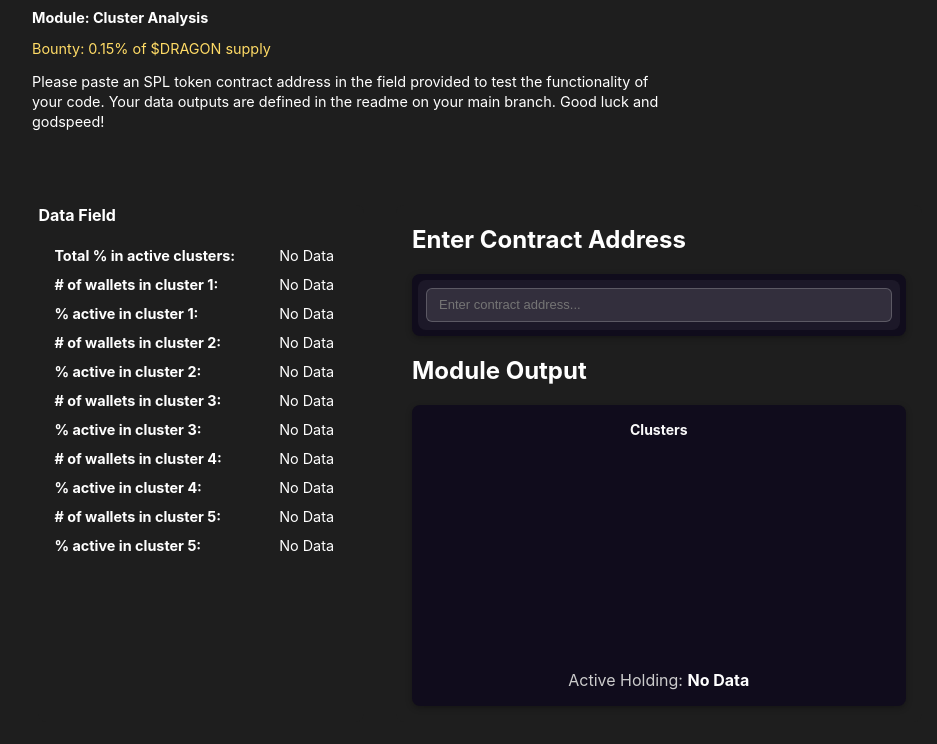
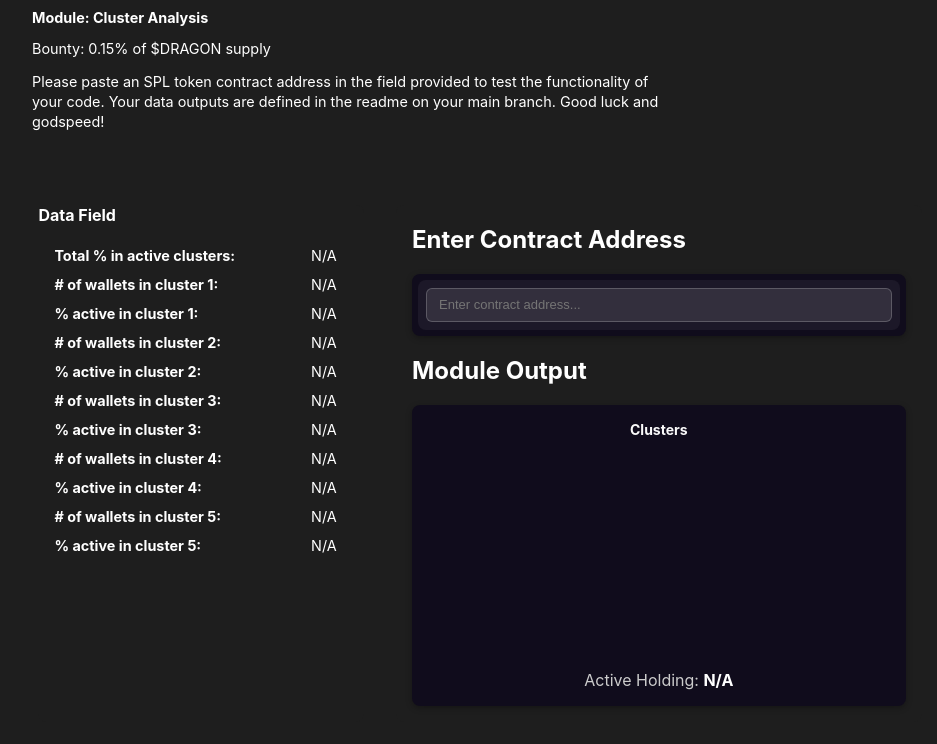
Before and after one commit to alpha-dragon-org/dragon-module4-clusterAnalysis, a plain HTML site: page frontend/public/index.html in a window 1280 px wide. Shown: the part 138-882 px from the top of the page, without its empty margins (160-1097 px from the left). Drawn offline with Linux system fonts and the light colour scheme; no server answers.

Commit message:
open for review

```diff
--- a/frontend/public/index.html
+++ b/frontend/public/index.html
@@ -57,7 +57,7 @@
       }
       .bounty-text {
         font-size: 0.9rem;
-        color: #ffdb66;
+        color: #ffffff;
       }
       .instructions {
         max-width: 650px;
@@ -401,49 +401,49 @@
             <!-- Example cluster fields. IDs will be updated via JS. -->
             <tr>
               <td><strong>Total % in active clusters:</strong></td>
-              <td><span id="activeClusterPercent">No Data</span></td>
+              <td><span id="activeClusterPercent">N/A</span></td>
             </tr>
             <tr>
               <td><strong># of wallets in cluster 1:</strong></td>
-              <td><span id="cluster1Wallets">No Data</span></td>
+              <td><span id="cluster1Wallets">N/A</span></td>
             </tr>
             <tr>
               <td><strong>% active in cluster 1:</strong></td>
-              <td><span id="cluster1Percent">No Data</span></td>
+              <td><span id="cluster1Percent">N/A</span></td>
             </tr>
             <tr>
               <td><strong># of wallets in cluster 2:</strong></td>
-              <td><span id="cluster2Wallets">No Data</span></td>
+              <td><span id="cluster2Wallets">N/A</span></td>
             </tr>
             <tr>
               <td><strong>% active in cluster 2:</strong></td>
-              <td><span id="cluster2Percent">No Data</span></td>
+              <td><span id="cluster2Percent">N/A</span></td>
             </tr>
             <tr>
               <td><strong># of wallets in cluster 3:</strong></td>
-              <td><span id="cluster3Wallets">No Data</span></td>
+              <td><span id="cluster3Wallets">N/A</span></td>
             </tr>
             <tr>
               <td><strong>% active in cluster 3:</strong></td>
-              <td><span id="cluster3Percent">No Data</span></td>
+              <td><span id="cluster3Percent">N/A</span></td>
             </tr>
 
             <tr>
               <td><strong># of wallets in cluster 4:</strong></td>
-              <td><span id="cluster4Wallets">No Data</span></td>
+              <td><span id="cluster4Wallets">N/A</span></td>
             </tr>
             <tr>
               <td><strong>% active in cluster 4:</strong></td>
-              <td><span id="cluster4Percent">No Data</span></td>
+              <td><span id="cluster4Percent">N/A</span></td>
             </tr>
 
             <tr>
               <td><strong># of wallets in cluster 5:</strong></td>
-              <td><span id="cluster5Wallets">No Data</span></td>
+              <td><span id="cluster5Wallets">N/A</span></td>
             </tr>
             <tr>
               <td><strong>% active in cluster 5:</strong></td>
-              <td><span id="cluster5Percent">No Data</span></td>
+              <td><span id="cluster5Percent">N/A</span></td>
             </tr>
           </tbody>
         </table>
@@ -473,7 +473,7 @@
             <canvas id="clusterChart"></canvas>
           </div>
           <div class="chart-stat">
-            Active Holding: <strong id="activeHoldingStat">No Data</strong>
+            Active Holding: <strong id="activeHoldingStat">N/A</strong>
           </div>
         </div>
       </div>
--- a/frontend/public/js/charts.js
+++ b/frontend/public/js/charts.js
@@ -105,7 +105,7 @@ document.addEventListener('DOMContentLoaded', function () {
     const tokenData = data.find((item) => item.walletList);
     if (!tokenData || !Array.isArray(tokenData.walletList)) {
       console.error('[Clusters] Invalid or missing walletList.');
-      if (chartStatElement) chartStatElement.textContent = 'No Data';
+      if (chartStatElement) chartStatElement.textContent = 'Loading...';
       return;
     }
 
@@ -139,7 +139,7 @@ document.addEventListener('DOMContentLoaded', function () {
       if (totalExcludingMax > 0) {
         chartStatElement.textContent = `${totalExcludingMax.toFixed(2)}%`;
       } else {
-        chartStatElement.textContent = 'No Data';
+        chartStatElement.textContent = 'N/A';
       }
     }
 
```
Also changed, not shown: telegram-session.txt (added, +1 -0 lines), 3 other files.
